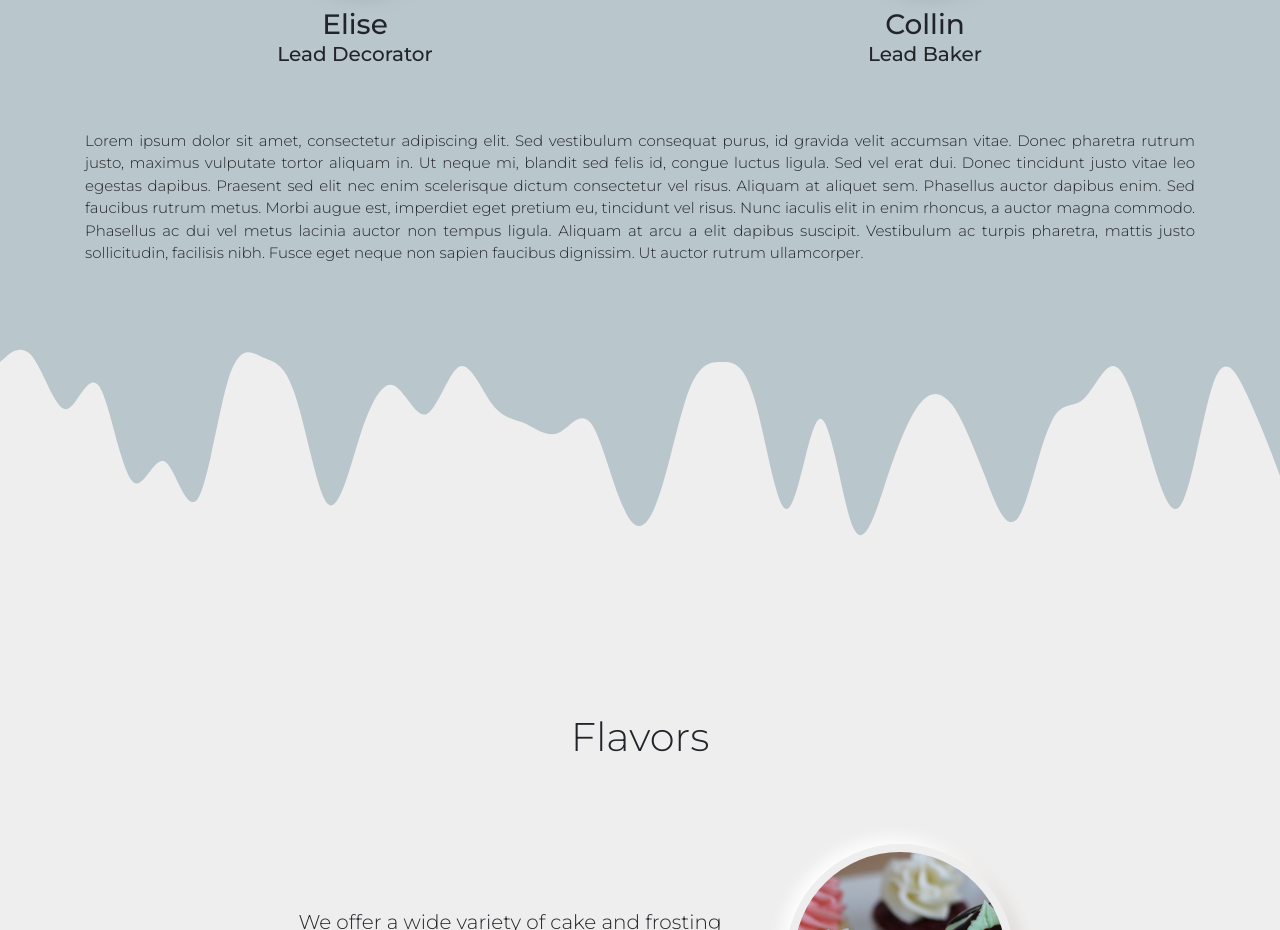
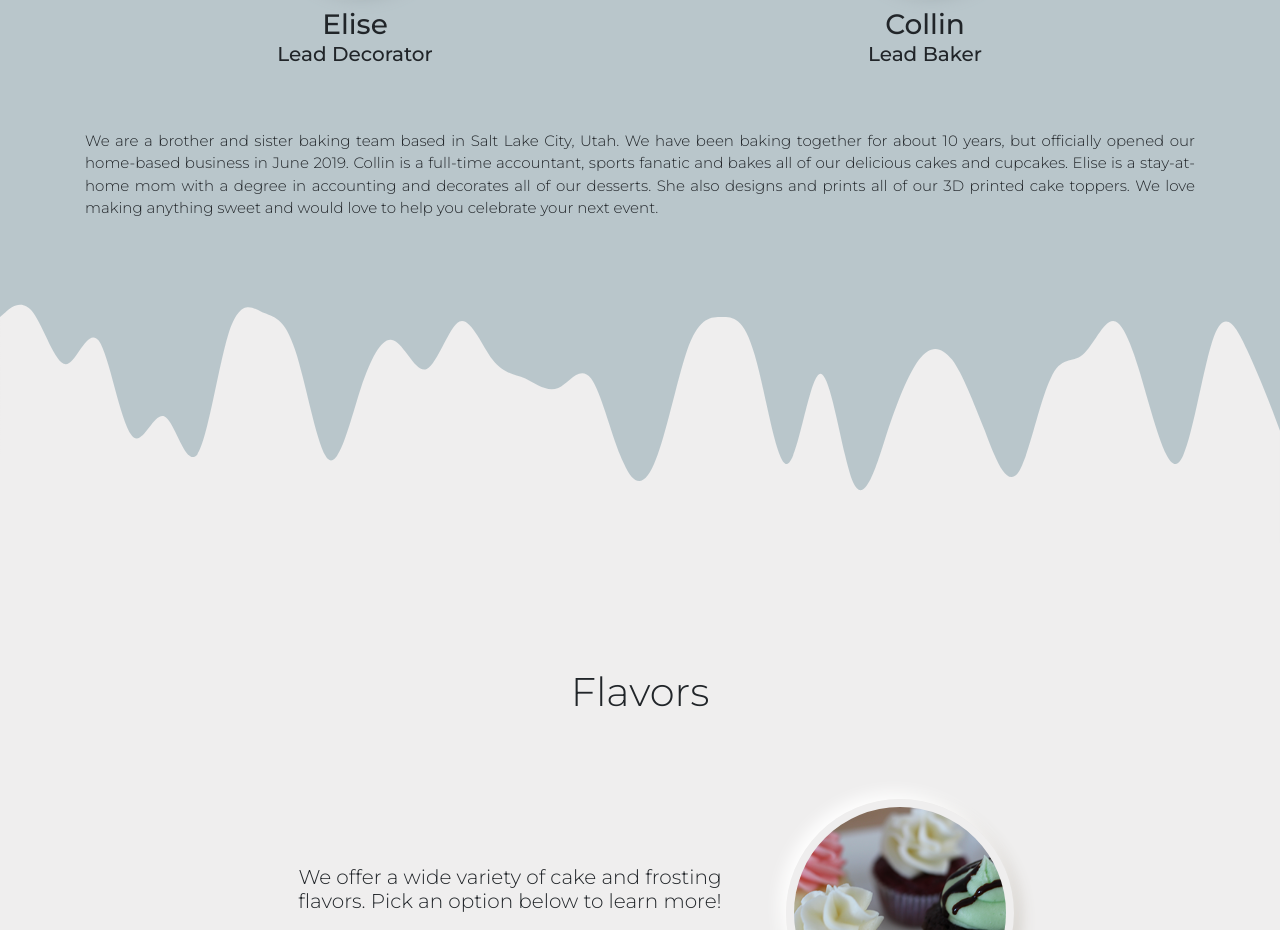
Before and after one commit to aarkitekkt/zeesy-bakes, a React (Create React App) app: page / in a window 1280 px wide. Shown: the part 2340-3270 px from the top of the page. Built offline with nearby package versions, Linux system fonts and the light colour scheme; no server answers.

Commit message:
update about description

```diff
--- a/src/Components/About/index.js
+++ b/src/Components/About/index.js
@@ -22,7 +22,7 @@ function About() {
                         </div>
                     </div>
                     <div id="teamBio" className="col-12 col-sm-7 col-md-12">
-                        <p id="bio">Lorem ipsum dolor sit amet, consectetur adipiscing elit. Sed vestibulum consequat purus, id gravida velit accumsan vitae. Donec pharetra rutrum justo, maximus vulputate tortor aliquam in. Ut neque mi, blandit sed felis id, congue luctus ligula. Sed vel erat dui. Donec tincidunt justo vitae leo egestas dapibus. Praesent sed elit nec enim scelerisque dictum consectetur vel risus. Aliquam at aliquet sem. Phasellus auctor dapibus enim. Sed faucibus rutrum metus. Morbi augue est, imperdiet eget pretium eu, tincidunt vel risus. Nunc iaculis elit in enim rhoncus, a auctor magna commodo. Phasellus ac dui vel metus lacinia auctor non tempus ligula. Aliquam at arcu a elit dapibus suscipit. Vestibulum ac turpis pharetra, mattis justo sollicitudin, facilisis nibh. Fusce eget neque non sapien faucibus dignissim. Ut auctor rutrum ullamcorper.</p>
+                        <p id="bio">We are a brother and sister baking team based in Salt Lake City, Utah. We have been baking together for about 10 years, but officially opened our home-based business in June 2019. Collin is a full-time accountant, sports fanatic and bakes all of our delicious cakes and cupcakes. Elise is a stay-at-home mom with a degree in accounting and decorates all of our desserts. She also designs and prints all of our 3D printed cake toppers. We love making anything sweet and would love to help you celebrate your next event. </p>
                     </div>
                 </div>
             </div>
--- a/src/Components/Flavors/style.css
+++ b/src/Components/Flavors/style.css
@@ -11,7 +11,7 @@
 }
 
 .frosting {
-    height: 100%
+    height: 400px;
 }
 
 #flavorsTitle {
```
